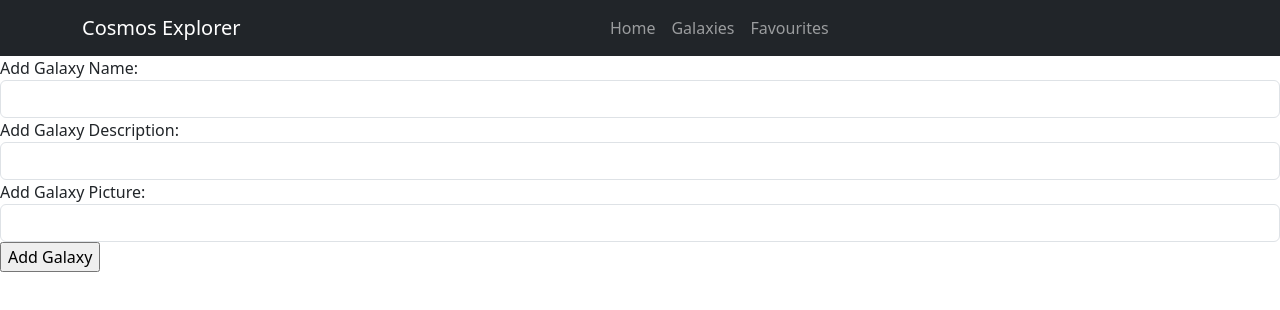
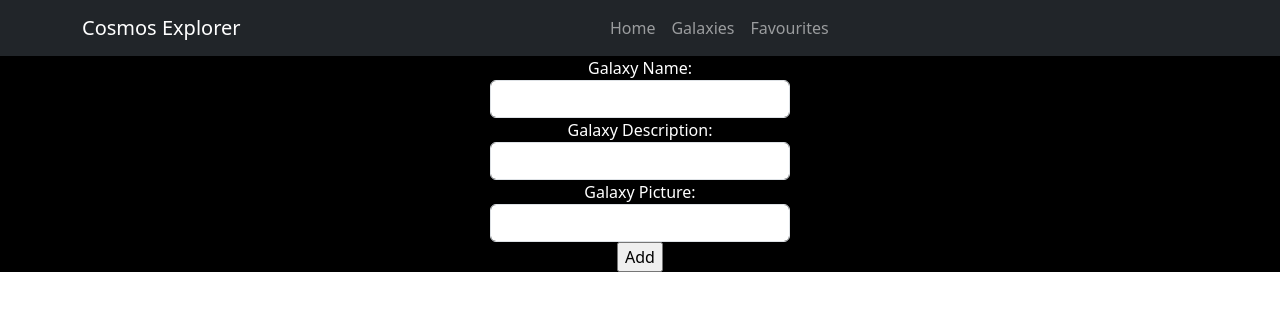
Before and after one commit to trinv1/Cosmos-Explorer, a React (Create React App) app: page /Galaxy in a window 1280 px wide. Shown: the top 310 px of the page. Built offline with nearby package versions, Linux system fonts and the light colour scheme; no server answers.

Commit message:
Added styling to Galaxies page. Closes #16

```diff
--- a/src/Components/Galaxies/GalaxyItem.js
+++ b/src/Components/Galaxies/GalaxyItem.js
@@ -21,18 +21,22 @@ const saveToFavourites = () => {
 
 //displaying galaxy image, data and save button
 return(
-    <div style={{ textAlign: "center" }}>
-        <h3 style={{ fontFamily: "Sakana" }}>{props.myGalaxy.Name}</h3>
+    <Card>
+    <div style={{ textAlign: "center",  color: "white", backgroundColor: "black", padding: "30px"}}>
+        <h3 style={{ fontFamily: "Sakana" }}><b>{props.myGalaxy.Name}</b></h3>
         <h3 style={{ fontFamily: "Sakana" }}>{props.myGalaxy.Description}</h3>
         <img src = {props.myGalaxy.Picture}
         alt={props.myGalaxy.Name}
-        style={{maxWidth: "60%", maxHeight: "50%"}}/>
-        <button onClick={saveToFavourites}
+        style={{maxWidth: "45%", maxHeight: "40%", border: "white 2px",}}/>
+        </div>
+    <div>
+    <button onClick={saveToFavourites}
         className="btn btn-secondary"
-        style={{ marginTop: "10px" }}>
-            Save to Favourites
+        style={{ marginTop: "-900px", marginRight: "1000px", backgroundColor: "gray", width: "80px", height: "80px", fontSize: "50px"}}>
+              &hearts;
         </button>
     </div>
+    </Card>
 );
 }
 
--- a/src/Components/Galaxies/GalaxyPage.js
+++ b/src/Components/Galaxies/GalaxyPage.js
@@ -61,14 +61,15 @@ useEffect(() => {
 }, []);
 
   return (
-    <div>
+    <div style = {{backgroundColor: "black", textAlign: "center"}}>
       {/*Handling name input*/}
       <form onSubmit={handleSubmit}>
-        <div className="form-group">
-          <label>Add Galaxy Name: </label>
+        <div className="form-group" style = {{color: "white", textAlign: "center"}}>
+          <label>Galaxy Name: </label>
           <input type="text"
             className="form-control"
             value={Name}
+            style = {{maxWidth: "300px", textAlign: "center", margin: "auto"}}
             onChange={(e) => { setName(e.target.value) }}
          />
         </div>
@@ -76,11 +77,12 @@ useEffect(() => {
 
         {/*Handling description input*/}
       <form onSubmit={handleSubmit}>
-        <div className="form-group">
-          <label>Add Galaxy Description: </label>
+        <div className="form-group" style = {{color: "white"}}>
+          <label>Galaxy Description: </label>
           <input type="text"
             className="form-control"
             value={Description}
+            style = {{maxWidth: "300px", textAlign: "center", margin: "auto"}}
             onChange={(e) => { setDescription(e.target.value) }}
          />
         </div>
@@ -88,15 +90,16 @@ useEffect(() => {
 
         {/*Handling picture input*/}
       <form onSubmit={handleSubmit}>
-        <div className="form-group">
-          <label>Add Galaxy Picture: </label>
+        <div className="form-group" style = {{color: "white"}}>
+          <label>Galaxy Picture: </label>
           <input type="text"
             className="form-control"
             value={Picture}
+            style = {{maxWidth: "300px", textAlign: "center", margin: "auto"}}
             onChange={(e) => { setPicture(e.target.value) }}
          />
         </div>
-        <input type="submit" value="Add Galaxy" />
+        <input type="submit" value="Add" />
       </form>
 
      {/*Displaying galaxy data*/}
```
